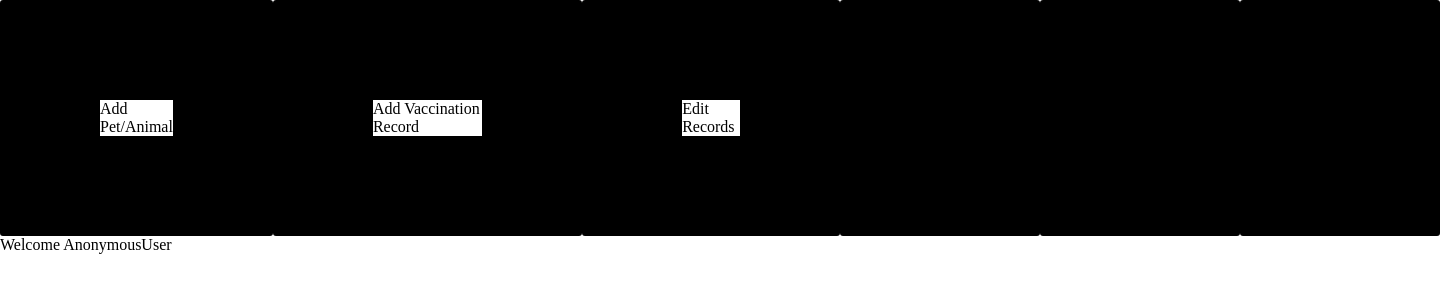
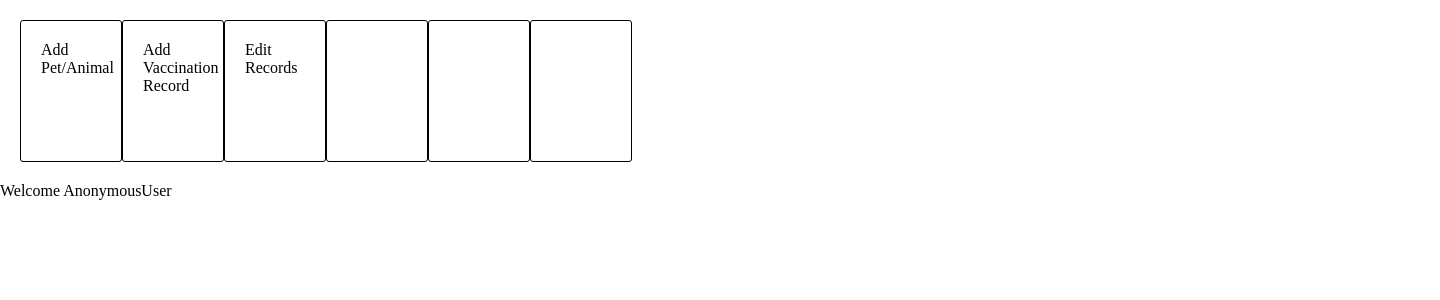
Before and after one commit to bitlakrishnasai/Project-PetvacRecord, a Django app: template PetVacRecord/templates/index.html in a window 1440 px wide. Shown: the part 74-374 px from the top of the page. Run offline with Django 3.2, Linux system fonts and the light colour scheme; the template is opened without the code that fills it, so the values that code supplies are empty.

Commit message:
index css

```diff
--- a/PetVacRecord/static/css/index.css
+++ b/PetVacRecord/static/css/index.css
@@ -1,9 +1,14 @@
 .function-tiles{
     display: flex;
+    padding:20px;
+    padding-right: 20px;
 }
 .tile{
+    padding:20px;
+    height:100px;
+    width:60px;
     border-style: solid;
     border-radius: 3px;
-    border-width: 100px;
+    border-width: 1px;
 
 }
```
